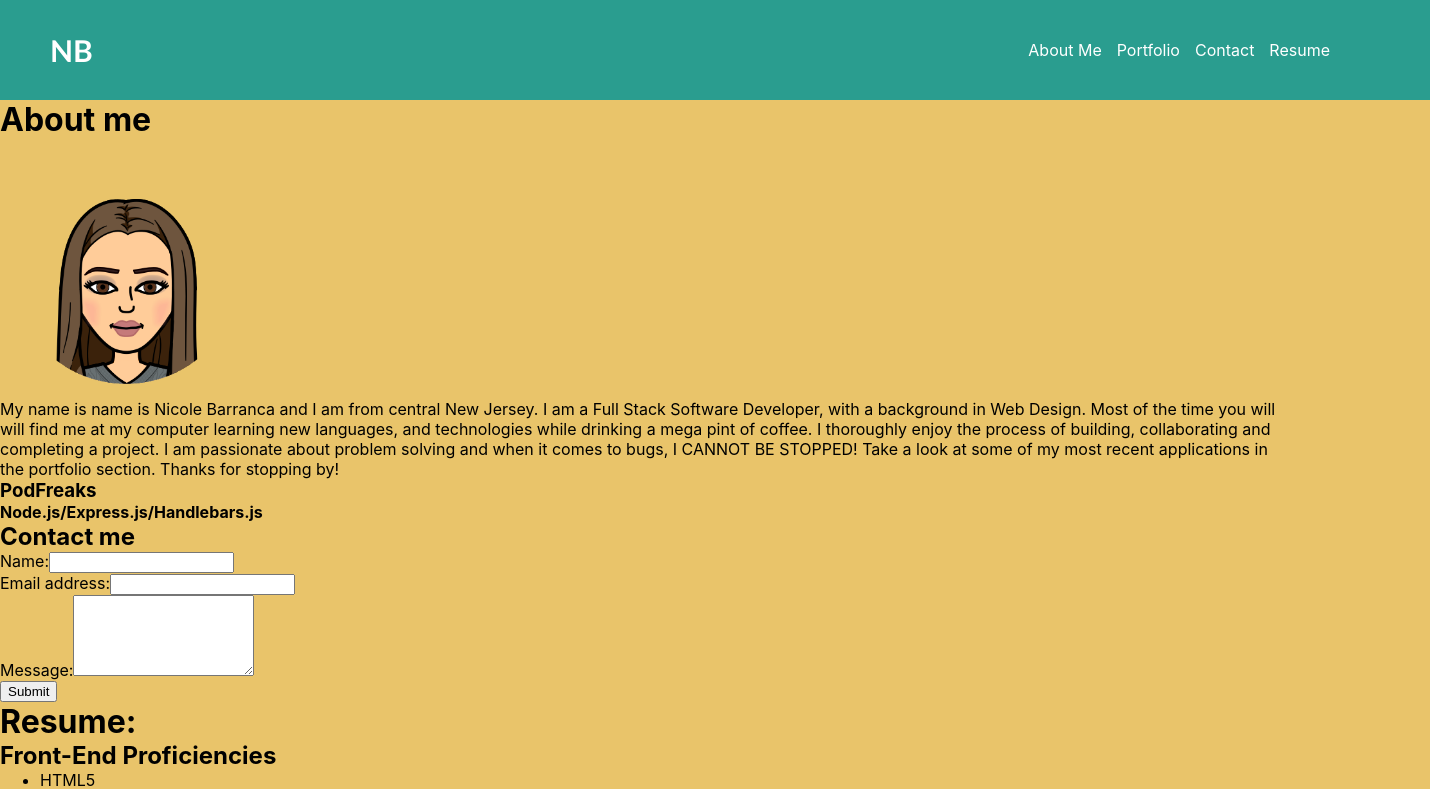
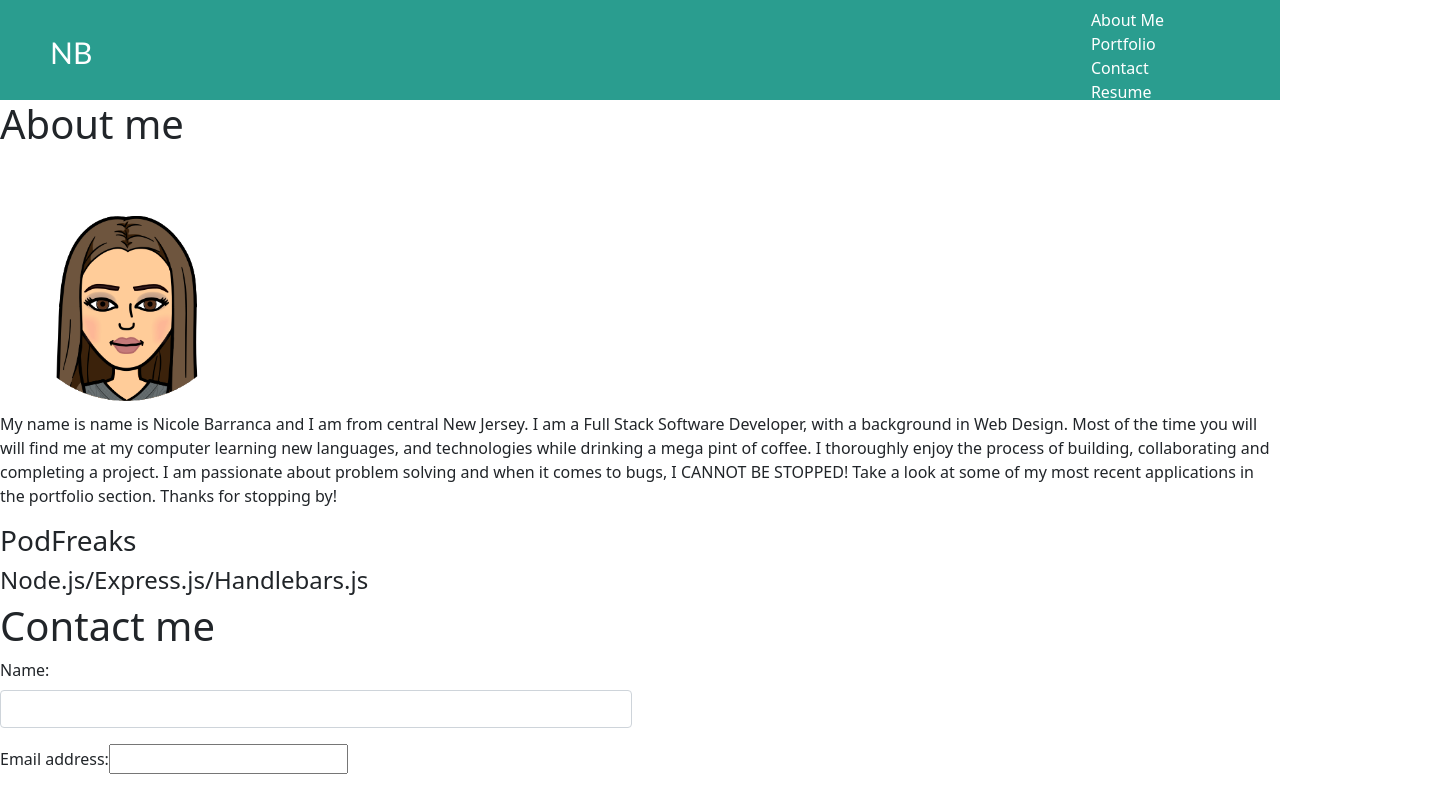
Before and after one commit to NicoleBarranca/nb-portfolio, a React (Create React App) app: page / in a window 1280 px wide. Shown: the top 789 px of the page, 1430 px wide, since content can reach past the window. Built offline with nearby package versions, Linux system fonts and the light colour scheme.

Commit message:
bootstrap

```diff
--- a/package.json
+++ b/package.json
@@ -10,6 +10,7 @@
     "@testing-library/jest-dom": "^5.16.4",
     "@testing-library/react": "^13.2.0",
     "@testing-library/user-event": "^13.5.0",
+    "bootstrap": "^5.1.3",
     "react": "^18.1.0",
     "react-dom": "^18.1.0",
     "react-scripts": "5.0.1",
--- a/src/components/Contact/index.js
+++ b/src/components/Contact/index.js
@@ -4,10 +4,17 @@ function Contact() {
   return (
     <section>
       <h1>Contact me</h1>
-      <form>
-        <div>
-          <label htmlFor="name">Name:</label>
-          <input type="name" name="name" />
+      <form className="row g-3">
+        <div className="col-md-6">
+          <label for="inputEmail4" htmlFor="name" className="form-label">
+            Name:
+          </label>
+          <input
+            type="name"
+            name="name"
+            className="form-control"
+            id="inputEmail4"
+          />
         </div>
         <div>
           <label htmlFor="email">Email address:</label>
--- a/src/components/Navigation/index.js
+++ b/src/components/Navigation/index.js
@@ -16,7 +16,7 @@ function Navigation(props) {
           </a>
         </li>
         <li>
-          <a className="nav-li" href="#portfolio" onClick={() => handleClick()}>
+          <a className="nav-li" href="#portfolio">
             Portfolio
           </a>
         </li>
```
Also changed, not shown: src/index.js (+7 -6 lines), 1 other file (tests, documents, lock files or other folders).
